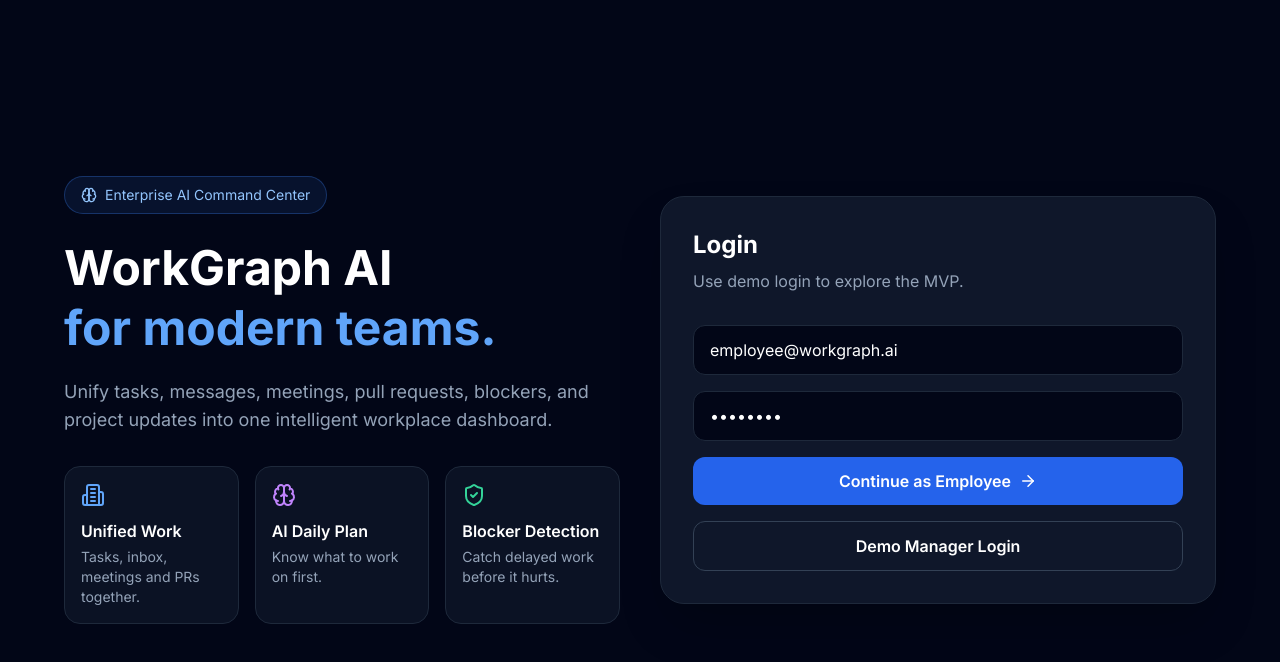
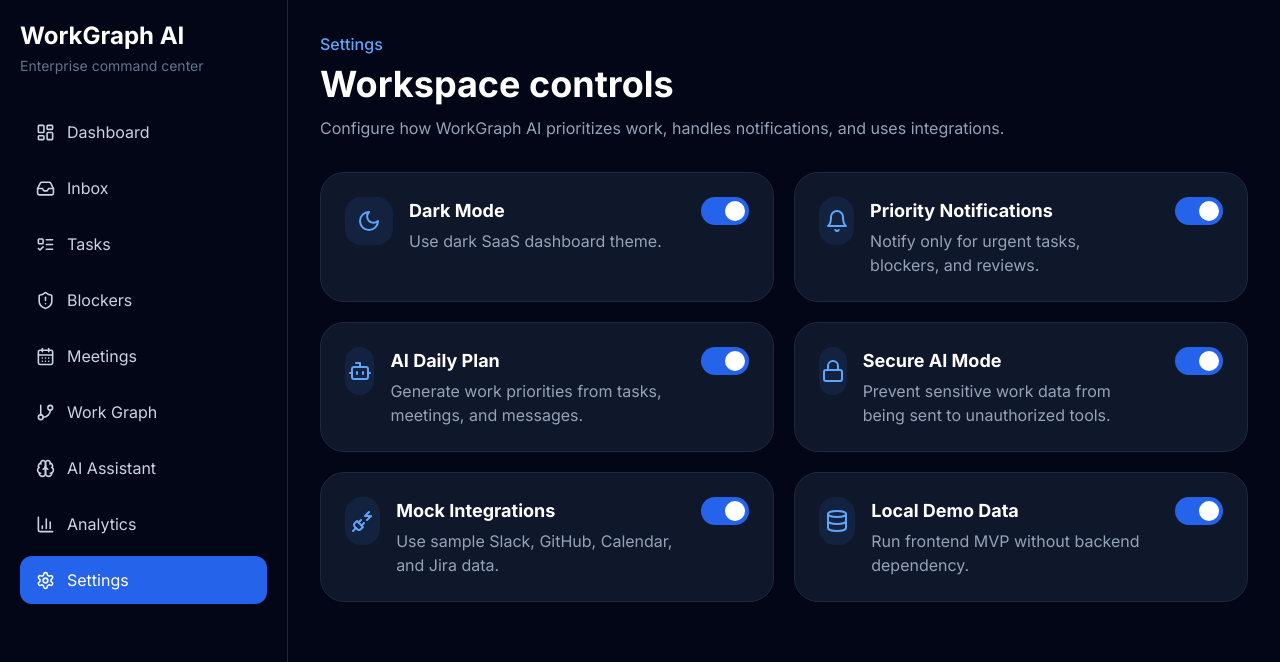
Before and after one commit to prashant2007-wq/WorkGraph-AI, a React (Vite) app in the folder apps/frontend/: page /settings in a window 1280 px wide. Before the commit this address led to /login. Shown: the top 662 px of the page. Built offline with nearby package versions, Linux system fonts and the light colour scheme.

Commit message:
add workspace settings page

```diff
--- /dev/null
+++ b/apps/frontend/src/pages/employee/Settings.tsx
@@ -0,0 +1,79 @@
+import { Bell, Bot, Database, Lock, Moon, PlugZap } from "lucide-react";
+
+const settings = [
+  {
+    icon: Moon,
+    title: "Dark Mode",
+    desc: "Use dark SaaS dashboard theme.",
+    enabled: true
+  },
+  {
+    icon: Bell,
+    title: "Priority Notifications",
+    desc: "Notify only for urgent tasks, blockers, and reviews.",
+    enabled: true
+  },
+  {
+    icon: Bot,
+    title: "AI Daily Plan",
+    desc: "Generate work priorities from tasks, meetings, and messages.",
+    enabled: true
+  },
+  {
+    icon: Lock,
+    title: "Secure AI Mode",
+    desc: "Prevent sensitive work data from being sent to unauthorized tools.",
+    enabled: true
+  },
+  {
+    icon: PlugZap,
+    title: "Mock Integrations",
+    desc: "Use sample Slack, GitHub, Calendar, and Jira data.",
+    enabled: true
+  },
+  {
+    icon: Database,
+    title: "Local Demo Data",
+    desc: "Run frontend MVP without backend dependency.",
+    enabled: true
+  }
+];
+
+export default function Settings() {
+  return (
+    <section>
+      <div>
+        <p className="text-blue-400 font-medium">Settings</p>
+        <h1 className="text-4xl font-bold mt-2">Workspace controls</h1>
+        <p className="text-slate-400 mt-3">
+          Configure how WorkGraph AI prioritizes work, handles notifications, and uses integrations.
+        </p>
+      </div>
+
+      <div className="mt-8 grid grid-cols-1 lg:grid-cols-2 gap-5">
+        {settings.map((item) => {
+          const Icon = item.icon;
+
+          return (
+            <div key={item.title} className="rounded-3xl border border-slate-800 bg-slate-900 p-6 flex items-start justify-between gap-6">
+              <div className="flex gap-4">
+                <div className="h-12 w-12 rounded-2xl bg-blue-500/10 flex items-center justify-center">
+                  <Icon className="text-blue-400" />
+                </div>
+
+                <div>
+                  <h2 className="font-bold text-lg">{item.title}</h2>
+                  <p className="text-slate-400 mt-1">{item.desc}</p>
+                </div>
+              </div>
+
+              <div className={`h-7 w-12 rounded-full p-1 ${item.enabled ? "bg-blue-600" : "bg-slate-700"}`}>
+                <div className={`h-5 w-5 rounded-full bg-white transition ${item.enabled ? "ml-5" : "ml-0"}`} />
+              </div>
+            </div>
+          );
+        })}
+      </div>
+    </section>
+  );
+}
--- a/apps/frontend/src/routes/AppRoutes.tsx
+++ b/apps/frontend/src/routes/AppRoutes.tsx
@@ -9,6 +9,7 @@
 import AIAssistant from "../pages/employee/AIAssistant";
 import Analytics from "../pages/employee/Analytics";
 import Profile from "../pages/employee/Profile";
+import Settings from "../pages/employee/Settings";
 import DashboardLayout from "../layouts/DashboardLayout";
 
 export default function AppRoutes() {
@@ -27,6 +28,7 @@
         <Route path="/ai-assistant" element={<AIAssistant />} />
         <Route path="/analytics" element={<Analytics />} />
         <Route path="/profile" element={<Profile />} />
+        <Route path="/settings" element={<Settings />} />
       </Route>
 
       <Route path="*" element={<Navigate to="/login" replace />} />
```
